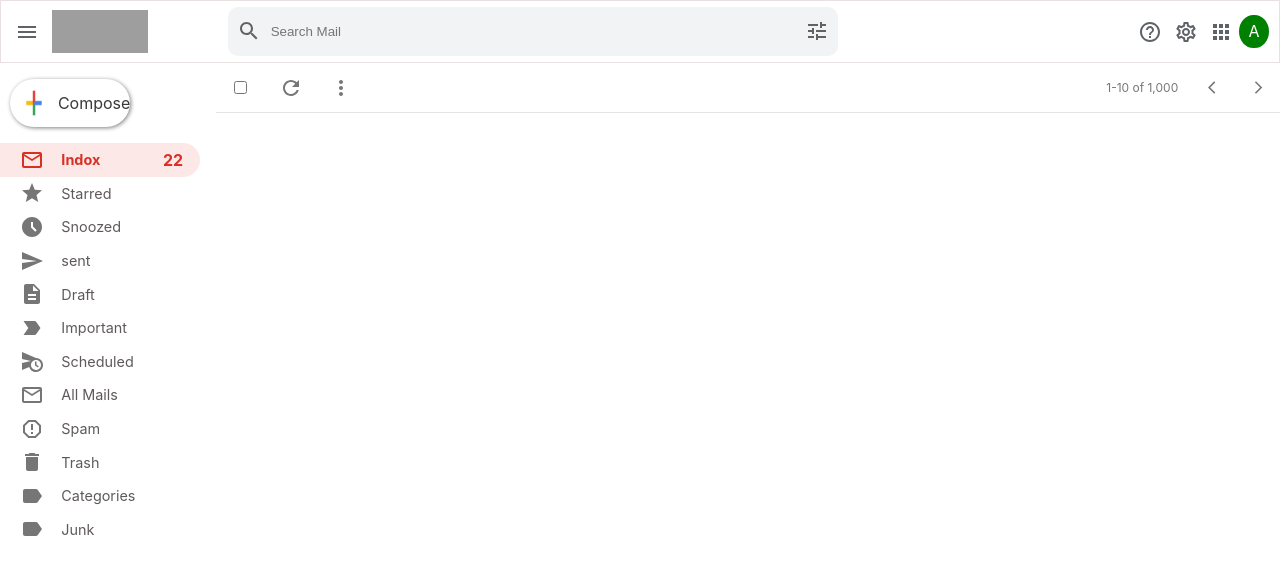
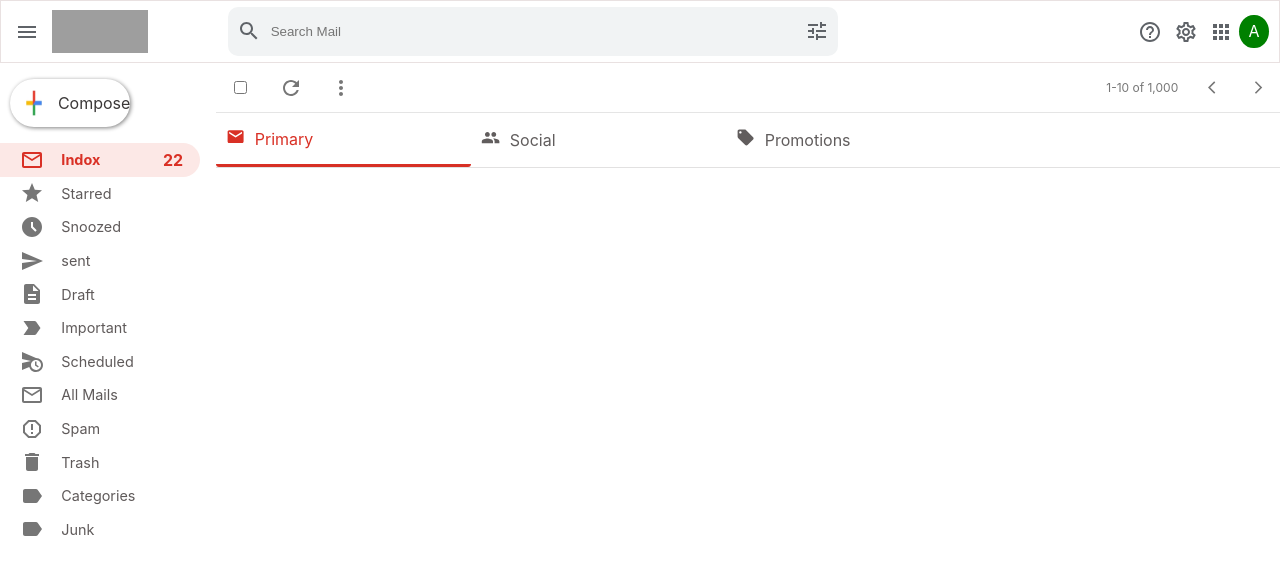
Before and after one commit to omkar-shinde-96k/gmail-clone, a React (Create React App) app: page / in a window 1280 px wide. Shown: the top 574 px of the page. Built offline with nearby package versions, Linux system fonts and the light colour scheme; grey boxes are pictures that could not be loaded.

Commit message:
mail filters UI added

```diff
--- a/src/pages/AllMails/AllMails.js
+++ b/src/pages/AllMails/AllMails.js
@@ -5,12 +5,15 @@
 import MoreVertIcon from "@mui/icons-material/MoreVert";
 import ArrowBackIosIcon from "@mui/icons-material/ArrowBackIos";
 import ArrowForwardIosIcon from "@mui/icons-material/ArrowForwardIos";
+import PeopleIcon from "@mui/icons-material/People";
+import LocalOfferIcon from "@mui/icons-material/LocalOffer";
+import EmailIcon from "@mui/icons-material/Email";
 
 export const AllMails = () => {
   return (
     <>
       <div className="AllMails">
-        <div className="AllMails-header">
+        <div className="AllMails-header-pagination">
           <div className="AllMails-header-left-group">
             <div className="AllMails-Checkall-checkbox">
               <input type="checkbox" />
@@ -24,12 +27,33 @@
           </div>
           <div className="AllMails-header-right-group">
             <div className="AllMails-header-pages">1-10 of 1,000</div>
-            <div className="AllMails-header-back-pagination">
+            <div className="AllMails-header-pagination-icons">
               <ArrowBackIosIcon />
             </div>
-            <div className="AllMails-header-next-pagination">
+            <div className="AllMails-header-pagination-icons">
               <ArrowForwardIosIcon />
             </div>
+          </div>
+        </div>
+
+        <div className="AllMails-filters">
+          <div className="AllMails-filters-item Active-Filter">
+            <span>
+              <EmailIcon />
+            </span>
+            <p> Primary </p>
+          </div>
+          <div className="AllMails-filters-item ">
+            <span>
+              <PeopleIcon />
+            </span>
+            <p>Social</p>
+          </div>
+          <div className="AllMails-filters-item ">
+            <span>
+              <LocalOfferIcon />
+            </span>
+            <p>Promotions</p>
           </div>
         </div>
       </div>
--- a/src/pages/AllMails/AllMailsStyle.scss
+++ b/src/pages/AllMails/AllMailsStyle.scss
@@ -11,11 +11,11 @@
 
 .AllMails {
   display: flex;
-  flex-direction: row;
+  flex-direction: column;
   width: 100%;
   height: 100vh;
   // border: 1px solid red;
-  .AllMails-header {
+  .AllMails-header-pagination {
     display: flex;
     width: 100%;
     height: 50px;
@@ -56,7 +56,7 @@
         @include flex-center;
         font-size: 12px;
       }
-      .AllMails-header-back-pagination {
+      .AllMails-header-pagination-icons {
         width: 22.5%;
         @include flex-center;
         cursor: pointer;
@@ -68,18 +68,40 @@
           font-size: 15px;
         }
       }
-      .AllMails-header-next-pagination {
-        width: 22.5%;
-        cursor: pointer;
-        @include flex-center;
-        :hover {
-          background-color: #f1f3f4;
-          border-radius: 50%;
+    }
+  }
+
+  .AllMails-filters {
+    display: flex;
+    align-items: center;
+    width: 100%;
+    height: 55px;
+    border-bottom: 1px solid rgba(94, 88, 88, 0.178);
+    .AllMails-filters-item {
+      width: 255px;
+      height: 100%;
+      display: flex;
+      color: #615d5d;
+      display: flex;
+      align-items: center;
+      cursor: pointer;
+      span {
+        margin: 10px 10px;
+        * {
+          font-size: 1.2rem;
         }
-        * {
-          font-size: 15px;
-        }
+      }
+      p {
+        font-size: 1rem;
       }
     }
   }
 }
+
+.Active-Filter {
+  border-bottom: 3px solid #d73025;
+  border-radius: 0 0 3px 3px;
+  * {
+    color: #d93025;
+  }
+}
```
